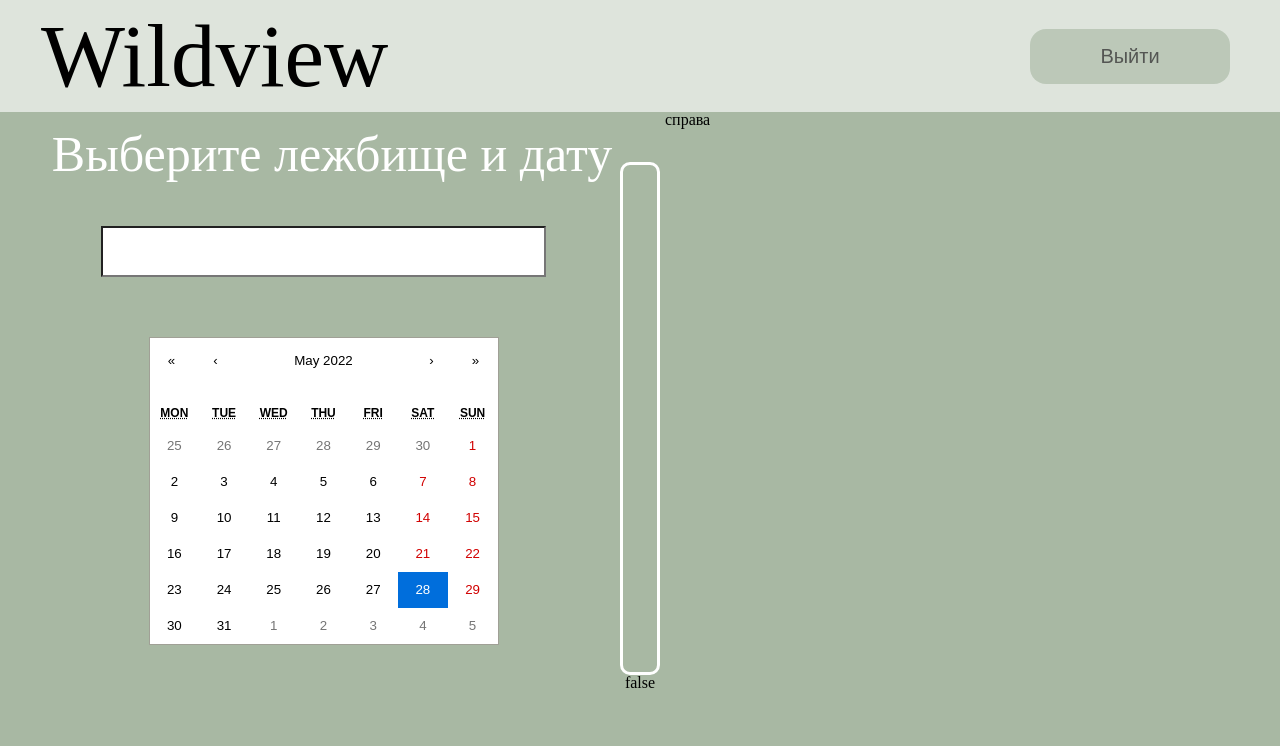
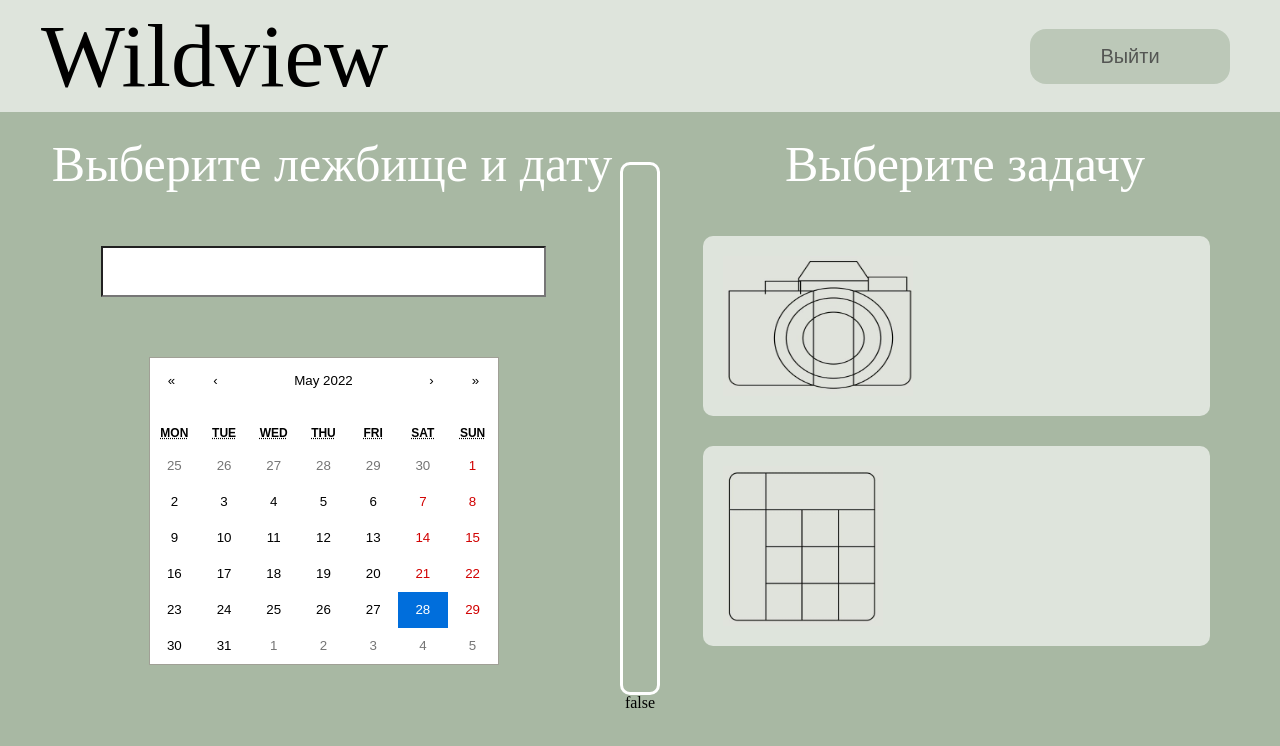
Before and after one commit to wildview2/front, a React (Create React App) app: page /registration in a window 1280 px wide. Shown: the top 746 px of the page. Built offline with nearby package versions, Linux system fonts and the light colour scheme.

Commit message:
add images and ActionCard class

```diff
--- a/src/ui/pages/Home.jsx
+++ b/src/ui/pages/Home.jsx
@@ -79,13 +79,14 @@
 border-radius:10px;
 margin: 50px 5px 0px 5px;
 `
-const Text = styled.span`
+const Text = styled.div`
   color: white;
   text-align: center;
   font-style: normal;
   font-weight: 400;
   font-size: 50px;
   padding: 17px 0px 17px 17px;
+  margin:10px auto;
 
 `
 const Input = styled.input`
@@ -109,6 +110,16 @@
 
 const CalendarWrapper = styled.div`
   margin: 30px auto 30px auto;
+`
+
+const ActionCard = styled.div`
+  display:flex;
+  flex-direction: row;
+  background: rgba(255, 255, 255, 0.62);
+  border-radius:10px;
+  margin: 30px auto;
+  width:80%;
+  padding:20px;
 `
 
 export const Home = () => {
@@ -139,17 +150,24 @@
 
                   <CalendarWrapper>
                     <Calendar onChange={(arr)=>{// arr[0] первая дата, arr[1] вторая
-                      alert(arr)
 
                       }} value={valueCalendar}  selectRange={true} returnValue="range"/>
                   </CalendarWrapper>
 
                 </Left>
 
-                  <Divider></Divider>
+                  <Divider/>
 
                 <Right>
-                  справа
+                  <Text>Выберите задачу</Text>
+                  <ActionCard>
+                    <img src="imgs/camera.jpg" height="140px" width="190px"></img>
+
+                  </ActionCard>
+
+                  <ActionCard>
+                    <img src="imgs/squares.jpg" height="160px" width="160px"></img>
+                  </ActionCard>
                 </Right>
             </Main>
             {state.toString()}
```
Also changed, not shown: public/imgs/camera.jpg (added), public/imgs/squares.jpg (added).
